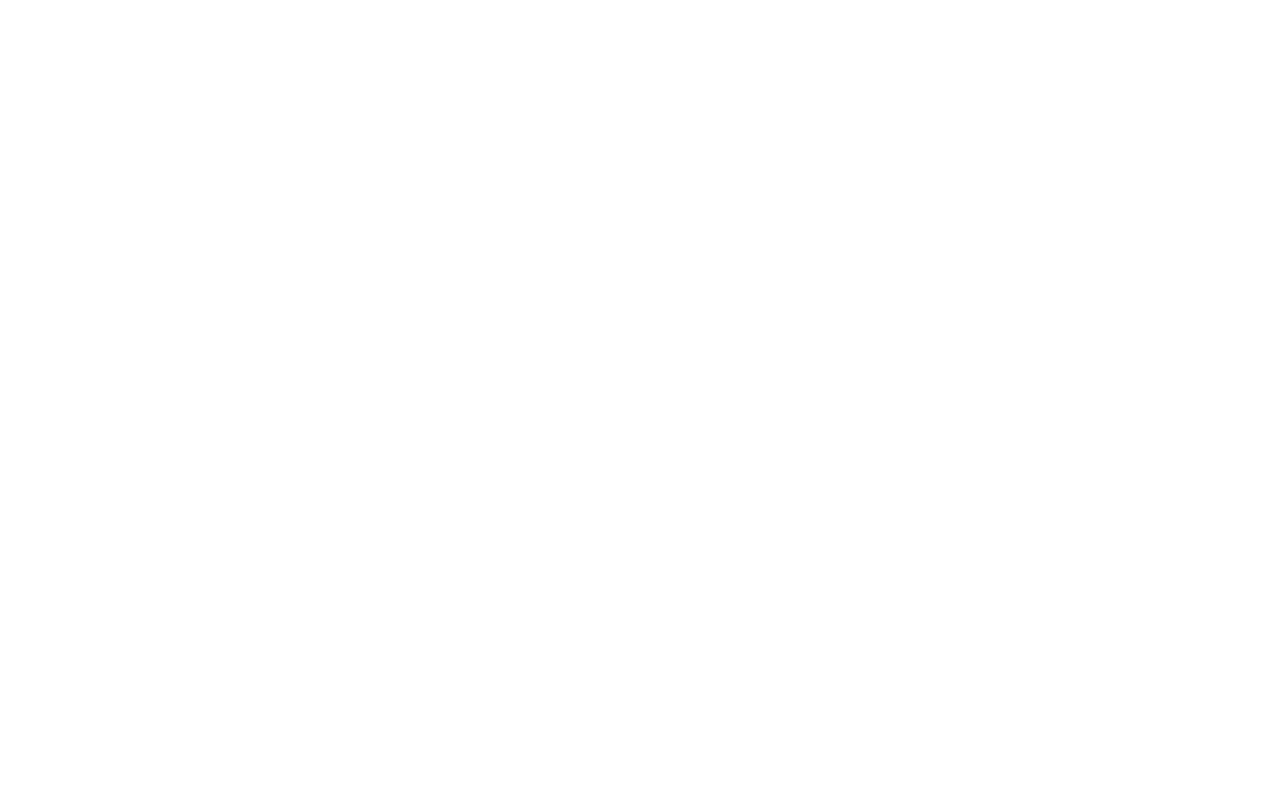
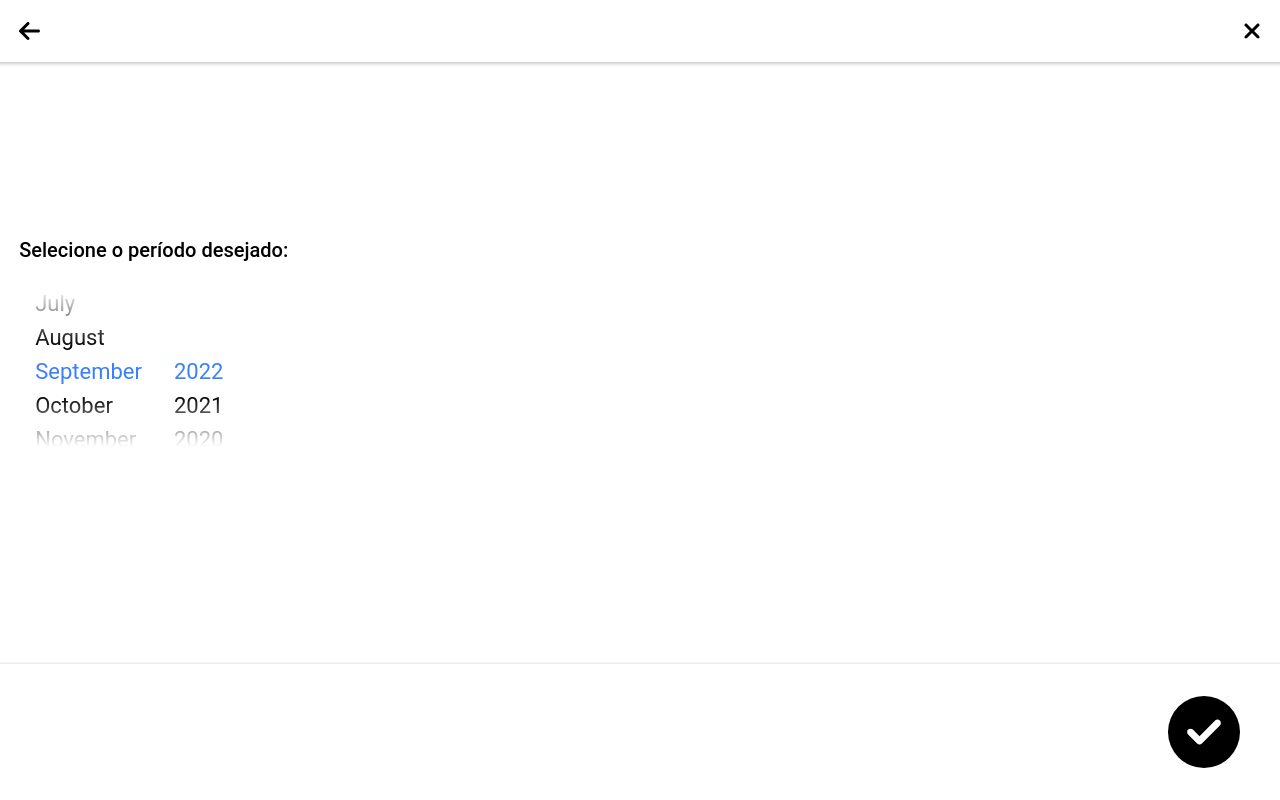
Before and after one commit to inteligentes-btg-hackathon/Frontend-ionic, a React (Create React App) app: page /simulate in a window 1280 px wide. Built offline with nearby package versions, Linux system fonts and the light colour scheme.

Commit message:
feat(screen/simulate-darf): create the simulate darf middle screen

```diff
--- a/src/App.tsx
+++ b/src/App.tsx
@@ -30,6 +30,7 @@
 import Login from "./pages/login";
 import Home from "./pages/home";
 import DashboardDarf from "./pages/dashboardDarf";
+import SimulateDarf from "./pages/simulateDarf";
 
 setupIonicReact();
 
@@ -64,6 +65,9 @@
         <Route path="/stockTransactions" exact={true}>
           <StockTransactions />
         </Route>
+        <Route path="/simulate" exact={true}>
+          <SimulateDarf />
+        </Route>
         <Route path="/dashboardDarf" exact={true}>
           <DashboardDarf />
         </Route>
--- a/src/pages/dashboardDarf.tsx
+++ b/src/pages/dashboardDarf.tsx
@@ -14,7 +14,7 @@
 const DashboardDarf: React.FC = () => {
   return (
     <IonPage>
-      <IonHeader className="nav-header">
+      <IonHeader className="nav-header-dashboard">
         <h3>Controle DARF</h3>
         <FontAwesomeIcon icon={faClose} className="nav-icon" />
       </IonHeader>
--- /dev/null
+++ b/src/pages/simulateDarf.tsx
@@ -0,0 +1,46 @@
+import { IonPage, IonDatetime, IonFooter } from "@ionic/react";
+import {
+  faCircleCheck,
+  faFileArrowDown,
+} from "@fortawesome/free-solid-svg-icons";
+import NavHeaderDefault from "../components/headers/NavHeaderDefault";
+import { FontAwesomeIcon } from "@fortawesome/react-fontawesome";
+
+import "../styles/simulateDarf.css";
+
+const SimulateDarf: React.FC<{}> = ({}) => {
+  return (
+    <>
+      <IonPage>
+        <NavHeaderDefault
+          leftArrowClickHandler={() => {
+            alert("left click");
+          }}
+          closeIconClickHandler={() => {
+            alert("close-click");
+          }}
+          showLeftArrow
+          showCloseButton
+        />
+        <div className="page-content-darf">
+          <div className="BlockSubtitle">
+            <h4>Selecione o período desejado:</h4>
+          </div>
+          <IonDatetime
+            presentation="month-year"
+            preferWheel={true}
+            className={"simulate-darf-moment"}
+          ></IonDatetime>
+        </div>
+        <IonFooter className="simulate-darf-footer">
+          <FontAwesomeIcon
+            icon={faCircleCheck}
+            className={"confirm-darf-icon "}
+          />
+        </IonFooter>
+      </IonPage>
+    </>
+  );
+};
+
+export default SimulateDarf;
--- a/src/styles/dashboardDarf.css
+++ b/src/styles/dashboardDarf.css
@@ -8,7 +8,7 @@
   padding-top: 1em;
 }
 
-.nav-header {
+.nav-header-dashboard {
   background-color: #F1F1F1;
   padding: 1.2em;
   display: flex;
--- /dev/null
+++ b/src/styles/simulateDarf.css
@@ -0,0 +1,45 @@
+.blockIcon-darf {
+  font-size: 5rem;
+}
+
+.downloadBlock-darf {
+  display: flex;
+  justify-content: center;
+  align-items: center;
+  padding: 4em;
+}
+
+.downloadBlockIcon-darf {
+  font-size: 1.5em;
+  padding: 0.5em;
+  padding-bottom: 0.3em;
+}
+.page-content-darf {
+  padding-top: 10em;
+  padding-left: 1.2em;
+  display: flex;
+  flex-direction: column;
+  justify-content: start;
+  text-align: center;
+  align-items: flex-start;
+  height: 100%;
+}
+
+.confirm-darf-icon {
+  font-size: 4.5em;
+}
+
+.simulate-darf-footer {
+  display: flex;
+  justify-content: end;
+  padding: 2em;
+  padding-right: 2.5em;
+}
+
+/* .simulate-darf-moment {
+  background-color: transparent;
+} */
+
+.simulate-darf-moment {
+  display: flex;
+}
--- a/src/theme/variables.css
+++ b/src/theme/variables.css
@@ -68,12 +68,12 @@
   --ion-color-medium-tint: #9d9fa6;
 
   /** light **/
-  --ion-color-light: #f4f5f8;
-  --ion-color-light-rgb: 244, 245, 248;
+  --ion-color-light: #195ab4;
+  --ion-color-light-rgb: 25, 90, 180;
   --ion-color-light-contrast: #000000;
   --ion-color-light-contrast-rgb: 0, 0, 0;
   --ion-color-light-shade: #d7d8da;
-  --ion-color-light-tint: #f5f6f9;
+  --ion-color-light-tint: #195ab4;
 }
 
 @media (prefers-color-scheme: dark) {
@@ -83,68 +83,68 @@
    */
 
   body {
-    --ion-color-primary: #D9D9D9;
-    --ion-color-primary-rgb: 66,140,255;
-    --ion-color-primary-contrast: #05132A;
-    --ion-color-primary-contrast-rgb: 255,255,255;
+    --ion-color-primary: #d9d9d9;
+    --ion-color-primary-rgb: 66, 140, 255;
+    --ion-color-primary-contrast: #05132a;
+    --ion-color-primary-contrast-rgb: 255, 255, 255;
     --ion-color-primary-shade: #3a7be0;
     --ion-color-primary-tint: #5598ff;
 
     --ion-color-secondary: #50c8ff;
-    --ion-color-secondary-rgb: 80,200,255;
+    --ion-color-secondary-rgb: 80, 200, 255;
     --ion-color-secondary-contrast: #ffffff;
-    --ion-color-secondary-contrast-rgb: 255,255,255;
+    --ion-color-secondary-contrast-rgb: 255, 255, 255;
     --ion-color-secondary-shade: #46b0e0;
     --ion-color-secondary-tint: #62ceff;
 
     --ion-color-tertiary: #6a64ff;
-    --ion-color-tertiary-rgb: 106,100,255;
+    --ion-color-tertiary-rgb: 106, 100, 255;
     --ion-color-tertiary-contrast: #ffffff;
-    --ion-color-tertiary-contrast-rgb: 255,255,255;
+    --ion-color-tertiary-contrast-rgb: 255, 255, 255;
     --ion-color-tertiary-shade: #5d58e0;
     --ion-color-tertiary-tint: #7974ff;
 
     --ion-color-success: #2fdf75;
-    --ion-color-success-rgb: 47,223,117;
+    --ion-color-success-rgb: 47, 223, 117;
     --ion-color-success-contrast: #000000;
-    --ion-color-success-contrast-rgb: 0,0,0;
+    --ion-color-success-contrast-rgb: 0, 0, 0;
     --ion-color-success-shade: #29c467;
     --ion-color-success-tint: #44e283;
 
     --ion-color-warning: #ffd534;
-    --ion-color-warning-rgb: 255,213,52;
+    --ion-color-warning-rgb: 255, 213, 52;
     --ion-color-warning-contrast: #000000;
-    --ion-color-warning-contrast-rgb: 0,0,0;
+    --ion-color-warning-contrast-rgb: 0, 0, 0;
     --ion-color-warning-shade: #e0bb2e;
     --ion-color-warning-tint: #ffd948;
 
     --ion-color-danger: #ff4961;
-    --ion-color-danger-rgb: 255,73,97;
+    --ion-color-danger-rgb: 255, 73, 97;
     --ion-color-danger-contrast: #ffffff;
-    --ion-color-danger-contrast-rgb: 255,255,255;
+    --ion-color-danger-contrast-rgb: 255, 255, 255;
     --ion-color-danger-shade: #e04055;
     --ion-color-danger-tint: #ff5b71;
 
     --ion-color-dark: #f4f5f8;
-    --ion-color-dark-rgb: 244,245,248;
+    --ion-color-dark-rgb: 244, 245, 248;
     --ion-color-dark-contrast: #000000;
-    --ion-color-dark-contrast-rgb: 0,0,0;
+    --ion-color-dark-contrast-rgb: 0, 0, 0;
     --ion-color-dark-shade: #d7d8da;
     --ion-color-dark-tint: #f5f6f9;
 
     --ion-color-medium: #989aa2;
-    --ion-color-medium-rgb: 152,154,162;
+    --ion-color-medium-rgb: 152, 154, 162;
     --ion-color-medium-contrast: #000000;
-    --ion-color-medium-contrast-rgb: 0,0,0;
+    --ion-color-medium-contrast-rgb: 0, 0, 0;
     --ion-color-medium-shade: #86888f;
     --ion-color-medium-tint: #a2a4ab;
 
-    --ion-color-light: #222428;
-    --ion-color-light-rgb: 34,36,40;
+    --ion-color-light: #195ab4;
+    --ion-color-light-rgb: 25, 90, 180;
     --ion-color-light-contrast: #ffffff;
-    --ion-color-light-contrast-rgb: 255,255,255;
+    --ion-color-light-contrast-rgb: 255, 255, 255;
     --ion-color-light-shade: #1e2023;
-    --ion-color-light-tint: #383a3e;
+    --ion-color-light-tint: #195ab4;
   }
 
   /*
@@ -153,15 +153,15 @@
    */
 
   .ios body {
-    --ion-background-color: #195AB4;
-    --ion-background-color-rgb: 0,0,0;
+    --ion-background-color: #195ab4;
+    --ion-background-color-rgb: 0, 0, 0;
 
     --ion-text-color: #ffffff;
-    --ion-text-color-rgb: 255,255,255;
+    --ion-text-color-rgb: 255, 255, 255;
 
-    --ion-color-step-50: #195AB4;
-    --ion-color-step-100: #195AB4;
-    --ion-color-step-150: #262626;
+    --ion-color-step-50: #195ab4;
+    --ion-color-step-100: #195ab4;
+    --ion-color-step-150: #195ab4;
     --ion-color-step-200: #333333;
     --ion-color-step-250: #404040;
     --ion-color-step-300: #4d4d4d;
@@ -190,24 +190,23 @@
     --ion-toolbar-border-color: var(--ion-color-step-250);
   }
 
-
   /*
    * Material Design Dark Theme
    * -------------------------------------------
    */
 
   .md body {
-    --ion-background-color: #195AB4;
-    --ion-background-color-rgb: 18,18,18;
+    --ion-background-color: #195ab4;
+    --ion-background-color-rgb: 18, 18, 18;
 
     --ion-text-color: #ffffff;
-    --ion-text-color-rgb: 255,255,255;
+    --ion-text-color-rgb: 255, 255, 255;
 
     --ion-border-color: #222222;
 
     --ion-color-step-50: #1e1e1e;
-    --ion-color-step-100: #2a2a2a;
-    --ion-color-step-150: #363636;
+    --ion-color-step-100: #195ab4;
+    --ion-color-step-150: #195ab4;
     --ion-color-step-200: #414141;
     --ion-color-step-250: #4d4d4d;
     --ion-color-step-300: #595959;
@@ -227,7 +226,7 @@
 
     --ion-item-background: transparent;
 
-    --ion-toolbar-background: #195AB4;
+    --ion-toolbar-background: #195ab4;
 
     --ion-tab-bar-background: #1f1f1f;
 
```
